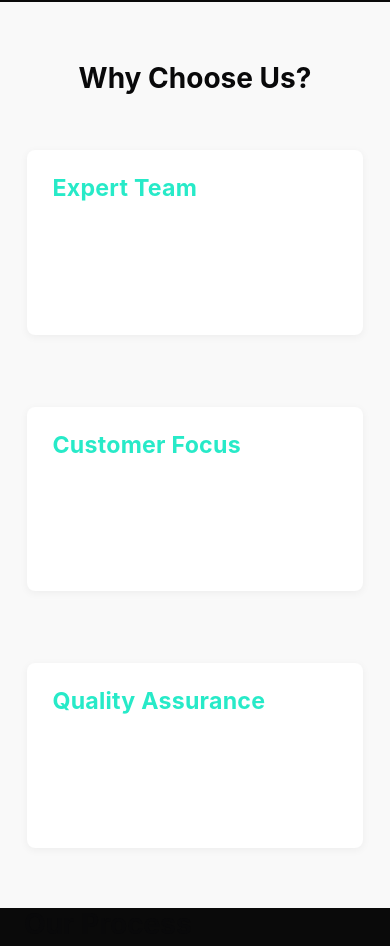
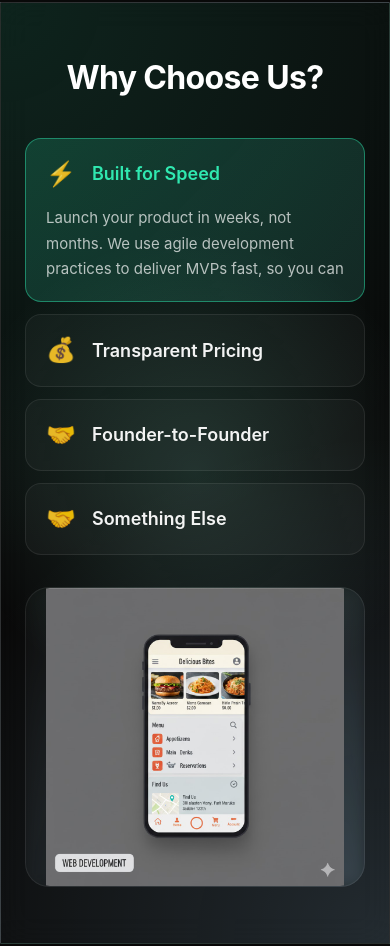
Before and after one commit to AvodaDevelopment/Avoda-website, a React (Vite) app: page / in a window 390 px wide. Shown: the part 2258-3204 px from the top of the page. Built offline with nearby package versions, Linux system fonts and the light colour scheme.

Commit message:
Revamp WhyUs section with new layout and styles, incorporating an accordion feature for item display. Enhanced responsiveness and added background effects for improved visual appeal.

```diff
--- a/src/components/sections/WhyUs.css
+++ b/src/components/sections/WhyUs.css
@@ -1,75 +1,205 @@
 .why-us-section {
-  background-color: #f7fafc;
-  padding: 64px 0;
+  position: relative;
+  display: flex;
+  flex-direction: row;
+  align-items: center;
+  justify-content: center;
+  padding: 96px clamp(32px, 8vw, 80px);
+  background: radial-gradient(circle at top left, rgba(48, 232, 176, 0.12), transparent 55%),
+              radial-gradient(circle at bottom right, rgba(171, 221, 255, 0.16), transparent 50%);
+  border: 1px solid rgba(255, 255, 255, 0.12);
+  backdrop-filter: blur(16px);
+  box-shadow: 0 32px 80px rgba(0, 0, 0, 0.35);
+  overflow: hidden;
+}
+
+.why-us-section::before {
+  content: "";
+  position: absolute;
+  inset: 0;
+  background: radial-gradient(
+    circle 800px at var(--mouse-x, 50%) var(--mouse-y, 50%),
+    rgba(143, 255, 221, 0.139) 0%,
+    rgba(171, 221, 255, 0) 30%,
+    transparent 40%
+  );
+  pointer-events: none;
+  transition: background 0.1s ease-out;
+  z-index: 1;
+}
+
+.why-us-section .acc-container {
+  position: relative;
+  z-index: 2;
+  display: grid;
+  grid-template-columns: 1fr 1fr;
+  gap: 24px;
+  max-width: 1200px;
+  width: 100%;
+}
+
+.why-us-section .acc-content {
+  display: flex;
+  flex-direction: column;
+  gap: 24px;
+  color: rgba(255, 255, 255, 0.9);
+}
+
+.why-us-section .display {
+  position: relative;
+  border-radius: 24px;
+  overflow: hidden;
+  background: rgba(255, 255, 255, 0.02);
+  border: 1px solid rgba(255, 255, 255, 0.08);
+  backdrop-filter: blur(8px);
+  transition: all 0.3s ease;
+  padding: 10px;
+}
+
+.why-us-section .display-image {
+  position: absolute;
+  top: 0;
+  left: 0;
+  width: 100%;
+  height: 100%;
+  opacity: 0;
+  object-fit: contain;
+  border-radius: 24px;
+  transition: all 0.3s ease;
+  z-index: 1;
+}
+
+.why-us-section .display-image.open {
+  opacity: 1;
+}
+
+.acc-content h2 {
+  font-size: clamp(2rem, 4vw, 3rem);
+  font-weight: 700;
+  letter-spacing: -0.02em;
+  color: #ffffff;
+  margin: 0 0 16px 0;
   text-align: center;
 }
 
-.why-us-title {
-  font-size: 2.5rem;
-  font-weight: bold;
-  margin-bottom: 24px;
-  color: #23272F;
+.why-us-section .acc-content .items {
+  display: flex;
+  flex-direction: column;
+  gap: 12px;
 }
 
-.why-us-description {
-  font-size: 1.125rem;
-  color: #666e7e;
-  margin-bottom: 40px;
-  max-width: 600px;
-  margin-left: auto;
-  margin-right: auto;
+.why-us-section .acc-content .items .item {
+  background: rgba(255, 255, 255, 0.03);
+  border: 1px solid rgba(255, 255, 255, 0.08);
+  border-radius: 16px;
+  padding: 20px 24px;
+  cursor: pointer;
+  transition: all 0.3s cubic-bezier(0.4, 0, 0.2, 1);
+  position: relative;
+  overflow: hidden;
 }
 
-.why-us-features {
-  display: flex;
-  flex-wrap: wrap;
-  gap: 32px;
-  justify-content: center;
-  margin-top: 32px;
+.why-us-section .acc-content .items .item::before {
+  content: "";
+  position: absolute;
+  inset: 0;
+  background: linear-gradient(135deg, rgba(48, 232, 176, 0.1), rgba(171, 221, 255, 0.05));
+  opacity: 0;
+  transition: opacity 0.3s ease;
 }
 
-.why-us-feature {
-  background: #fff;
-  box-shadow: 0 2px 12px 0 rgba(20, 23, 31, .08);
-  border-radius: 16px;
-  padding: 32px 24px;
-  max-width: 320px;
-  flex: 1 1 260px;
-  display: flex;
-  flex-direction: column;
-  align-items: center;
-  transition: box-shadow 0.16s;
+.why-us-section .acc-content .items .item:hover {
+  border-color: rgba(48, 232, 176, 0.3);
+  background: rgba(255, 255, 255, 0.05);
+  transform: translateX(4px);
 }
 
-.why-us-feature:hover {
-  box-shadow: 0 8px 32px 0 rgba(20, 23, 31, .14);
+.why-us-section .acc-content .items .item:hover::before {
+  opacity: 1;
 }
 
-.why-us-feature-icon {
-  font-size: 2.5rem;
-  color: #2781e7;
-  margin-bottom: 16px;
+.why-us-section .acc-content .items .item.open {
+  border-color: rgba(48, 232, 176, 0.5);
+  background: rgba(48, 232, 176, 0.08);
 }
 
-.why-us-feature-title {
-  font-size: 1.25rem;
-  font-weight: 600;
-  margin-bottom: 12px;
-  color: #23272F;
+.why-us-section .acc-content .items .item.open::before {
+  opacity: 1;
 }
 
-.why-us-feature-description {
-  font-size: 1rem;
-  color: #5e6473;
+.why-us-section .acc-content .acc-header {
+  display: flex;
+  align-items: center;
+  gap: 16px;
+  position: relative;
+  z-index: 1;
 }
 
-@media (max-width: 900px) {
-  .why-us-features {
-    flex-direction: column;
-    gap: 24px;
+.why-us-section .acc-content .acc-header h3 {
+  margin: 0;
+  font-size: clamp(1.125rem, 1.5vw, 1.375rem);
+  font-weight: 600;
+  color: rgba(255, 255, 255, 0.95);
+  transition: color 0.3s ease;
+}
+
+.why-us-section .acc-content .items .item:hover .acc-header h3,
+.why-us-section .acc-content .items .item.open .acc-header h3 {
+  color: #30E8B0;
+}
+
+.why-us-section .acc-content .items .item .body {
+  position: relative;
+  z-index: 1;
+  height: 0;
+  overflow: hidden;
+  opacity: 0;
+  margin-top: 0;
+  transition: all 0.3s cubic-bezier(0.4, 0, 0.2, 1);
+}
+
+.why-us-section .acc-content .items .item.open .body {
+  height: 5rem;
+  opacity: 1;
+  margin-top: 12px;
+}
+
+.why-us-section .acc-content .items .item .body p {
+  margin: 0;
+  font-size: clamp(0.9375rem, 1.2vw, 1.0625rem);
+  line-height: 1.7;
+  color: rgba(255, 255, 255, 0.7);
+}
+
+@media (max-width: 1024px) {
+  .why-us-section {
+    padding: 72px clamp(24px, 6vw, 48px);
   }
-  .why-us-feature {
-    max-width: 100%;
-    width: 100%;
+
+  .why-us-section .acc-container {
+    grid-template-columns: 1fr;
+    gap: 48px;
+  }
+
+  .why-us-section .display {
+    min-height: 400px;
   }
 }
+
+@media (max-width: 640px) {
+  .why-us-section {
+    padding: 56px 24px;
+  }
+
+  .why-us-section .acc-container {
+    gap: 32px;
+  }
+
+  .why-us-section .acc-content .items .item {
+    padding: 16px 20px;
+  }
+
+  .why-us-section .display {
+    min-height: 300px;
+  }
+}
--- a/src/components/sections/WhyUs.jsx
+++ b/src/components/sections/WhyUs.jsx
@@ -1,23 +1,71 @@
 import React from 'react';
+import { useState } from 'react';
+import DevicesDisplay from '../DevicesDisplay';
+import './WhyUs.css';
+import AppImage from '@assets/images/carousel/app.jpg'
+import WebsiteImage from '@assets/images/carousel/website.jpg'
+import LandingPageImage from '@assets/images/carousel/landing page.jpg'
 
 const WhyUs = () => {
+
+  const [openIndex, setOpenIndex] = useState(0);
+
+  // const item = (title, body) => {
+
+  // }
+
+  const items = [
+    {
+      title: 'Built for Speed',
+      body: 'Launch your product in weeks, not months. We use agile development practices to deliver MVPs fast, so you can start validating your ideas with real users.',
+      icon: '⚡',
+      display: AppImage
+    },
+    {
+      title: 'Transparent Pricing',
+      body: 'No surprises, no hidden fees. Get a clear fixed quote within 48 hours. We believe in honest pricing that respects your startup budget.',
+      icon: '💰',
+      display: WebsiteImage
+    },
+    {
+      title: 'Founder-to-Founder',
+      body: 'We speak entrepreneur. Having built our own products, we understand the unique challenges you face and deliver solutions that truly support your vision.',
+      icon: '🤝',
+      display: LandingPageImage
+    },
+    {
+      title: 'Something Else',
+      body: 'It is crazy when you get a lot of text to talk about something cool. But this is even crazier when you get a lot of text to talk about something cool.',
+      icon: '🤝',
+      display: LandingPageImage
+    },
+  ]
+
   return (
-    <section className="why-us-section" style={{ padding: '60px 0', background: '#f9f9f9' }}>
-      <div className="container" style={{ maxWidth: 900, margin: '0 auto' }}>
-        <h2 style={{ textAlign: 'center', marginBottom: 32 }}>Why Choose Us?</h2>
-        <div className="why-us-features" style={{ display: 'flex', flexWrap: 'wrap', gap: 32, justifyContent: 'center' }}>
-          <div className="feature-card" style={{ background: '#fff', padding: 24, borderRadius: 8, boxShadow: '0 2px 8px rgba(0,0,0,0.05)', flex: '1 1 250px', minWidth: 250 }}>
-            <h3 style={{ marginBottom: 14 }}>Expert Team</h3>
-            <p>Our team consists of experienced professionals dedicated to delivering the best results for our clients.</p>
+    <section className="why-us-section">
+      <div className="acc-container">
+        <div className="acc-content">
+          <h2>Why Choose Us?</h2>
+          <div className="items">
+            {items.map((item, index) => (
+              <div className={`item ${openIndex === index ? 'open' : ''}`} key={index} onClick={() => setOpenIndex(index)}>
+                <div className="acc-header">
+                  <span className="icon-emoji" style={{ fontSize: '24px' }}>
+                    {item.icon}
+                  </span>
+                  <h3>{item.title}</h3>
+                </div>
+                <div className="body">
+                  <p>{item.body}</p>
+                </div>
+              </div>
+            ))}
           </div>
-          <div className="feature-card" style={{ background: '#fff', padding: 24, borderRadius: 8, boxShadow: '0 2px 8px rgba(0,0,0,0.05)', flex: '1 1 250px', minWidth: 250 }}>
-            <h3 style={{ marginBottom: 14 }}>Customer Focus</h3>
-            <p>We prioritize our clients’ needs and offer personalized solutions tailored to each project.</p>
-          </div>
-          <div className="feature-card" style={{ background: '#fff', padding: 24, borderRadius: 8, boxShadow: '0 2px 8px rgba(0,0,0,0.05)', flex: '1 1 250px', minWidth: 250 }}>
-            <h3 style={{ marginBottom: 14 }}>Quality Assurance</h3>
-            <p>We ensure that every product and service meets the highest standards of quality and reliability.</p>
-          </div>
+        </div>
+        <div className="display">
+          {items.map((item, index) => (
+            <img className={`display-image ${openIndex === index ? 'open' : ''}`} src={item.display} alt={item.title} width={"100%"} height={"100%"} key={item.title} />
+          ))}
         </div>
       </div>
     </section>
```
